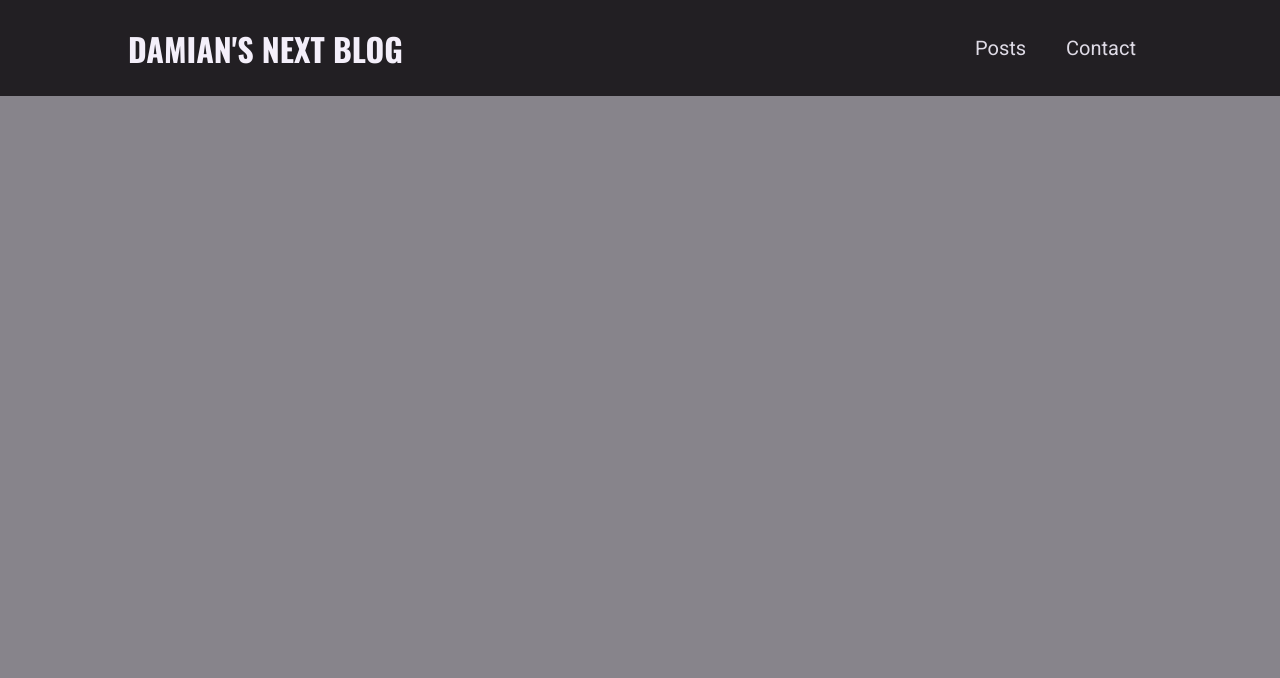
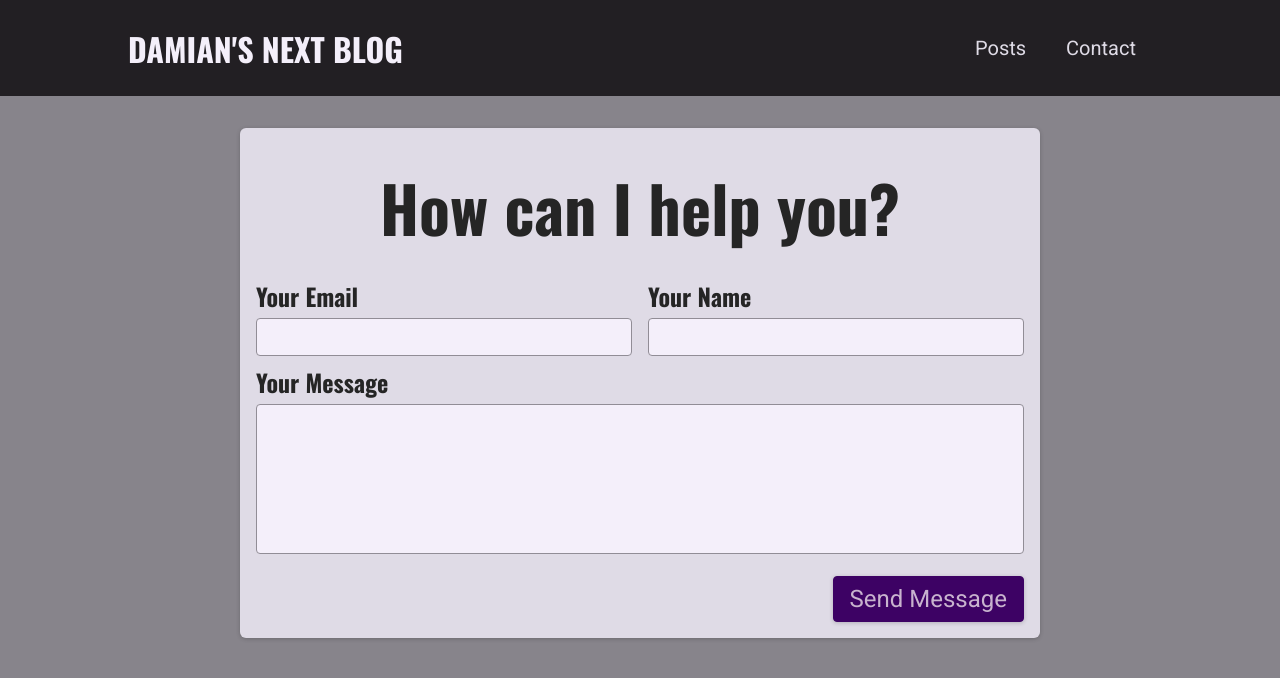
Before and after one commit to s-d-dg/next-js, a Next.js app: page /contact in a window 1280 px wide. Shown: the top 678 px of the page. Built offline with nearby package versions, Linux system fonts and the light colour scheme.

Commit message:
[M-Blog] - added Contact page

```diff
--- /dev/null
+++ b/src/components/contact/contact-form.js
@@ -0,0 +1,29 @@
+import classes from "./contact-form.module.css";
+
+export default function ContactForm() {
+  return (
+    <section className={classes.contact}>
+      <h1>How can I help you?</h1>
+      <form className={classes.form}>
+        <div className={classes.controls}>
+          <div className={classes.control}>
+            <label htmlFor="email">Your Email</label>
+            <input type="email" id="email" required></input>
+          </div>
+          <div className={classes.control}>
+            <label htmlFor="name">Your Name</label>
+            <input type="text" id="name" required></input>
+          </div>
+        </div>
+        <div className={classes.control}>
+            <label htmlFor="message">Your Message</label>
+            <textarea id="message" rows='5'></textarea>
+        </div>
+
+        <div className={classes.actions}>
+            <button>Send Message</button>
+        </div>
+      </form>
+    </section>
+  );
+}
--- /dev/null
+++ b/src/components/contact/contact-form.module.css
@@ -0,0 +1,73 @@
+.contact {
+    margin: var(--size-8) auto;
+    border-radius: 6px;
+    background-color: var(--color-grey-100);
+    width: 90%;
+    max-width: 50rem;
+    padding: var(--size-4);
+    box-shadow: 0 1px 4px rgba(0, 0, 0, 0.2);
+    font-size: var(--size-6);
+  }
+
+  .contact h1 {
+    font-size: var(--size-8);
+    margin: var(--size-4) 0;
+    text-align: left;
+  }
+
+  .form label {
+    display: block;
+    font-family: 'Oswald', sans-serif;
+    font-weight: bold;
+    margin: var(--size-2) 0 var(--size-1) 0;
+  }
+
+  .form input,
+  .form textarea {
+    font: inherit;
+    padding: var(--size-1);
+    border-radius: 4px;
+    width: 100%;
+    border: 1px solid var(--color-grey-400);
+    background-color: var(--color-grey-50);
+    resize: none;
+  }
+
+  .controls {
+    display: flex;
+    column-gap: 1rem;
+    flex-wrap: wrap;
+  }
+
+  .control {
+    flex: 1;
+    min-width: 10rem;
+  }
+
+  .actions {
+    margin-top: var(--size-4);
+    text-align: right;
+  }
+
+  .form button {
+    font: inherit;
+    cursor: pointer;
+    background-color: var(--color-primary-700);
+    border: 1px solid var(--color-primary-700);
+    padding: var(--size-2) var(--size-4);
+    border-radius: 4px;
+    color: var(--color-primary-50);
+    box-shadow: 0 1px 4px rgba(0, 0, 0, 0.2);
+  }
+
+  .form button:hover {
+    background-color: var(--color-primary-500);
+    border-color: var(--color-primary-500);
+  }
+
+  @media (min-width: 768px) {
+    .contact h1 {
+      font-size: var(--size-16);
+      text-align: center;
+    }
+  }
--- a/src/pages/contact/index.js
+++ b/src/pages/contact/index.js
@@ -1,3 +1,5 @@
+import ContactForm from '../../components/contact/contact-form';
+
 export default function ContactPage() {
-    return <div></div>
+    return <ContactForm />
 }
```
